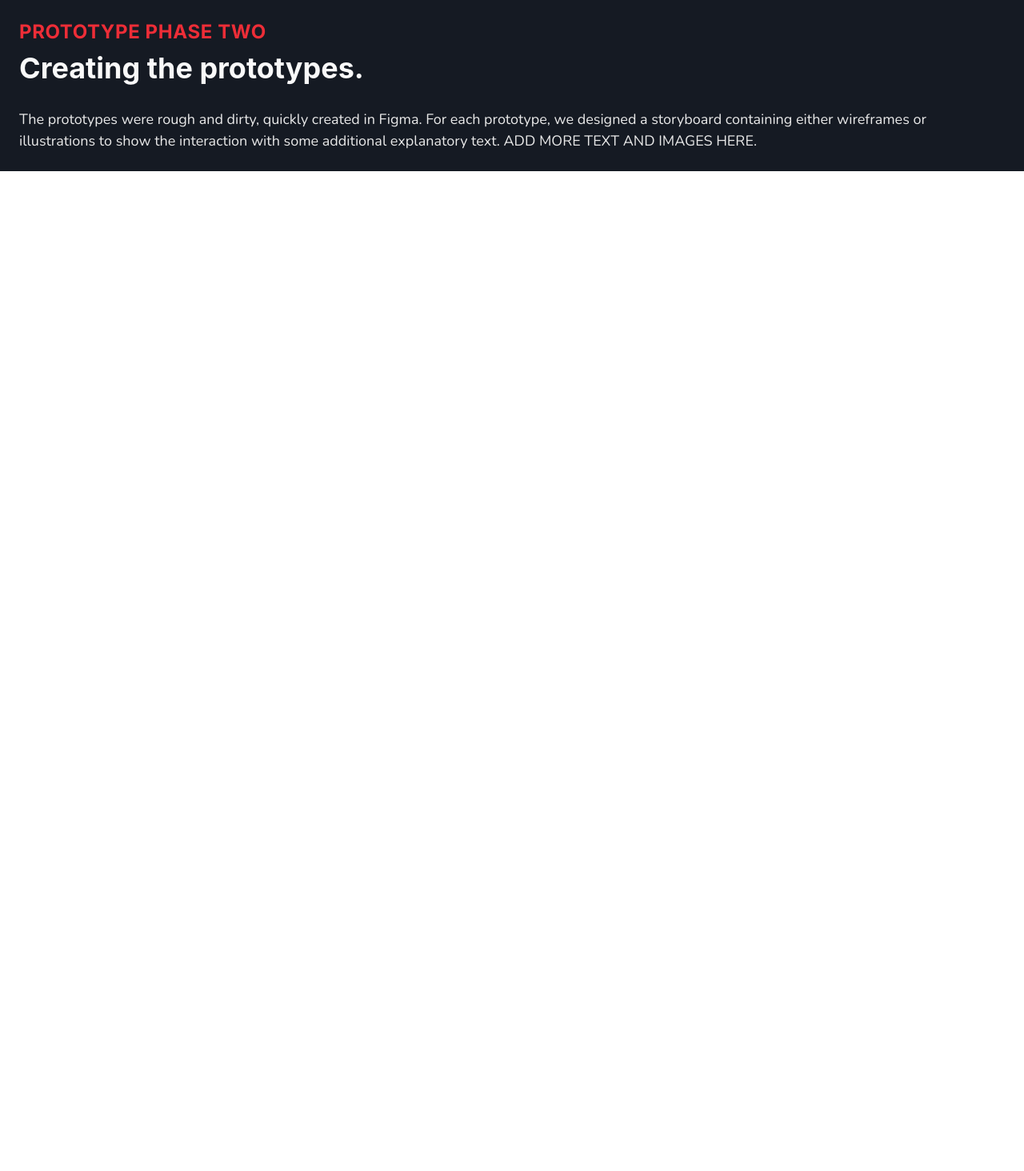
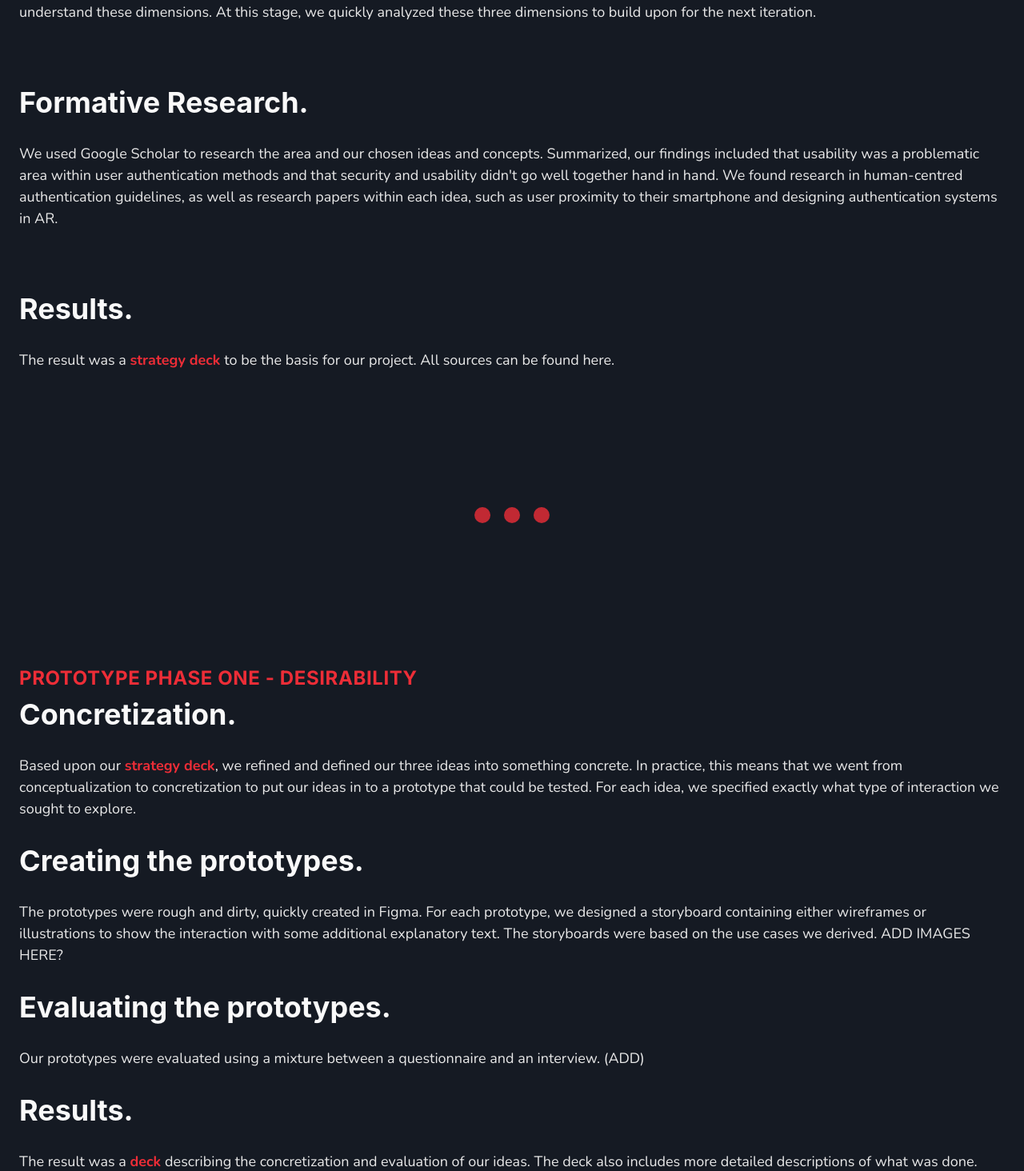
Before and after one commit to josefssonemil/portfolio-website-v2, a Next.js app: page /auth in a window 1280 px wide. Shown: the part 2470-3934 px from the top of the page at 80% size. Before the commit the page ends 2724 px from the top, so only its background shows below. Built offline with nearby package versions, Linux system fonts and the light colour scheme.

Commit message:
Add auth content and add new hero divider

```diff
--- a/pages/auth.tsx
+++ b/pages/auth.tsx
@@ -28,7 +28,7 @@ export default function Auth() {
                         </div>
 
                         <div className="">
-                            <svg xmlns="http://www.w3.org/2000/svg" fill="#151A23" stroke="#ED2D37" stroke-width="0.2" width="100%" height="100%" viewBox="0 0 24 24"><path d="M22 4h-20c-1.104 0-2 .896-2 2v12c0 1.104.896 2 2 2h20c1.104 0 2-.896 2-2v-12c0-1.104-.896-2-2-2zm-19 5.78c0-.431.349-.78.78-.78h.428v1.125h-1.208v-.345zm0 .764h1.208v.968h-1.208v-.968zm0 1.388h1.208v1.068h-.428c-.431 0-.78-.349-.78-.78v-.288zm3 5.068h-3v-1h3v1zm1-4.78c0 .431-.349.78-.78.78h-.429v-1.068h1.209v.288zm0-.708h-1.209v-.968h1.209v.968zm0-1.387h-1.629v2.875h-.743v-4h1.592c.431 0 .78.349.78.78v.345zm4 6.875h-3v-1h3v1zm1-6.5c0-1.381 1.119-2.5 2.5-2.5.484 0 .937.138 1.32.377-.531.552-.857 1.3-.857 2.123 0 .824.327 1.571.857 2.123-.383.239-.836.377-1.32.377-1.381 0-2.5-1.119-2.5-2.5zm4 6.5h-3v-1h3v1zm5 0h-3v-1h3v1zm-2.5-4c-1.38 0-2.5-1.119-2.5-2.5s1.12-2.5 2.5-2.5c1.381 0 2.5 1.119 2.5 2.5s-1.119 2.5-2.5 2.5z" /></svg>
+                            <svg xmlns="http://www.w3.org/2000/svg" fill="#151A23" stroke="#ED2D37" stroke-width="0.2" width="80%" height="80%" viewBox="0 0 24 24"><path d="M22 4h-20c-1.104 0-2 .896-2 2v12c0 1.104.896 2 2 2h20c1.104 0 2-.896 2-2v-12c0-1.104-.896-2-2-2zm-19 5.78c0-.431.349-.78.78-.78h.428v1.125h-1.208v-.345zm0 .764h1.208v.968h-1.208v-.968zm0 1.388h1.208v1.068h-.428c-.431 0-.78-.349-.78-.78v-.288zm3 5.068h-3v-1h3v1zm1-4.78c0 .431-.349.78-.78.78h-.429v-1.068h1.209v.288zm0-.708h-1.209v-.968h1.209v.968zm0-1.387h-1.629v2.875h-.743v-4h1.592c.431 0 .78.349.78.78v.345zm4 6.875h-3v-1h3v1zm1-6.5c0-1.381 1.119-2.5 2.5-2.5.484 0 .937.138 1.32.377-.531.552-.857 1.3-.857 2.123 0 .824.327 1.571.857 2.123-.383.239-.836.377-1.32.377-1.381 0-2.5-1.119-2.5-2.5zm4 6.5h-3v-1h3v1zm5 0h-3v-1h3v1zm-2.5-4c-1.38 0-2.5-1.119-2.5-2.5s1.12-2.5 2.5-2.5c1.381 0 2.5 1.119 2.5 2.5s-1.119 2.5-2.5 2.5z" /></svg>
                         </div>
 
                     </div>
@@ -131,7 +131,13 @@ export default function Auth() {
 
 
 
-
+                    <div className="my-24">
+                        <svg className="mx-auto" width="100%" height="100%" fill="#ED2D37" opacity="0.8">
+                            <circle cx="47%" cy="60" r="10"></circle>
+                            <circle cx="50%" cy="60" r="10"></circle>
+                            <circle cx="53%" cy="60" r="10"></circle>
+                        </svg>
+                    </div>
 
                     <div className="flex flex-row justify-start items-center pl-2">
                         <div className="w-full ">
@@ -192,44 +198,150 @@ export default function Auth() {
                         Strategic design.
                     </h1>
 
-                    <p className="text-lg font-sub text-auth-subtext pt-6">
+                    <p className="text-lg font-sub text-auth-subtext py-6">
                         Viability, desirability and feasibility are the three components of strategic design. To make sure our
                         ideas were strategically solid, we sought to better understand these dimensions. At this stage, we quickly
-                        analyzed these three dimensions to build upon for the next iteration.<br></br> ADD IMAGE HERE.
-
+                        analyzed these three dimensions to build upon for the next iteration.<br></br>
                     </p>
 
-                    <h1 className="text-2xl tracking-wide font-bold uppercase font-main text-auth-red mt-10">Prototype Phase one</h1>
+                    <h1 className=" font-bold text-4xl text-auth-text pt-12">
+                        Formative Research.
+                    </h1>
+
+                    <p className="text-lg font-sub text-auth-subtext py-6">
+                        We used Google Scholar to research the area and our chosen ideas and concepts.
+                        Summarized, our findings included that usability was a problematic area
+                        within user authentication methods and that security and usability didn't go well together hand in hand.
+                        We found research in human-centred authentication guidelines, as well as research papers within each
+                        idea, such as user proximity to their smartphone and designing authentication systems in AR.
+                    </p>
+
+                    <h1 className=" font-bold text-4xl text-auth-text pt-12">
+                        Results.
+                    </h1>
+
+                    <p className="text-lg font-sub text-auth-subtext py-6">
+                        The result was a <a className="font-bold text-auth-red hover:text-pBlue-2" href="https://www.behance.net/gallery/105053289/Strategy-Deck-Mobile-Computing" target="_blank">strategy deck </a>to be the basis for our project.
+                        All sources can be found here.
+                    </p>
+
+
+                    <div className="my-24">
+                        <svg className="mx-auto" width="100%" height="100%" fill="#ED2D37" opacity="0.8">
+                            <circle cx="47%" cy="60" r="10"></circle>
+                            <circle cx="50%" cy="60" r="10"></circle>
+                            <circle cx="53%" cy="60" r="10"></circle>
+                        </svg>
+                    </div>
+
+
+
+                    <h1 className="text-2xl tracking-wide font-bold uppercase font-main text-auth-red mt-24">Prototype Phase one - desirability</h1>
+
+
+                    <h1 className=" font-bold text-4xl text-auth-text">
+                        Concretization.
+                    </h1>
+
+                    <p className="text-lg font-sub text-auth-subtext py-6">
+                        Based upon our <a className="font-bold text-auth-red hover:text-pBlue-2" href="https://www.behance.net/gallery/105053289/Strategy-Deck-Mobile-Computing" target="_blank">strategy deck</a>,
+                        we refined and defined our three ideas into something concrete. In practice, this means that we
+                        went from conceptualization to concretization to put our ideas in to a prototype that could be tested.
+                        For each idea, we specified exactly what type of interaction we sought to explore.
+                    </p>
 
 
                     <h1 className=" font-bold text-4xl text-auth-text">
                         Creating the prototypes.
                     </h1>
 
-                    <p className="text-lg font-sub text-auth-subtext pt-6">
+                    <p className="text-lg font-sub text-auth-subtext py-6">
                         The prototypes were rough and dirty, quickly created in Figma. For each prototype,
                         we designed a storyboard containing either wireframes or illustrations to show the interaction with
-                        some additional explanatory text.
+                        some additional explanatory text. The storyboards were based on the use cases we derived.
 
-                        ADD MORE TEXT AND IMAGES HERE.
+                        ADD IMAGES HERE?
 
                     </p>
 
+                    <h1 className=" font-bold text-4xl text-auth-text">
+                        Evaluating the prototypes.
+                    </h1>
 
-                    <h1 className="text-2xl tracking-wide font-bold uppercase font-main text-auth-red mt-10">Prototype Phase two</h1>
+                    <p className="text-lg font-sub text-auth-subtext py-6">
+                        Our prototypes were evaluated using a mixture between a questionnaire and an interview. (ADD)
+
+                    </p>
+
+                    <h1 className=" font-bold text-4xl text-auth-text">
+                        Results.
+                    </h1>
+
+                    <p className="text-lg font-sub text-auth-subtext py-6">
+                        The result was a <a className="font-bold text-auth-red hover:text-pBlue-2" href="https://www.behance.net/gallery/105760889/Construction-and-evaluation-of-three-prototypes" target="_blank">deck </a> describing the concretization and evaluation of our ideas.
+                        The deck also includes more detailed descriptions of what was done.
+                    </p>
+
+
+                    <div className="my-24">
+                        <svg className="mx-auto" width="100%" height="100%" fill="#ED2D37" opacity="0.8">
+                            <circle cx="47%" cy="60" r="10"></circle>
+                            <circle cx="50%" cy="60" r="10"></circle>
+                            <circle cx="53%" cy="60" r="10"></circle>
+                        </svg>
+                    </div>
+
+                    <h1 className="text-2xl tracking-wide font-bold uppercase font-main text-auth-red mt-24">Prototype Phase two - feasibility</h1>
 
 
                     <h1 className=" font-bold text-4xl text-auth-text">
-                        Creating the prototypes.
+                        Why feasibility?
                     </h1>
 
-                    <p className="text-lg font-sub text-auth-subtext pt-6">
-                        The prototypes were rough and dirty, quickly created in Figma. For each prototype,
-                        we designed a storyboard containing either wireframes or illustrations to show the interaction with
-                        some additional explanatory text.
+                    <p className="text-lg font-sub text-auth-subtext py-6">
+                        Having explored desirability in the first prototype phase, we felt that we needed to explore feasibility
+                        for our remaining prototypes. In a limited time scope, we needed to make sure that we could actually
+                        implement the desired functionality. Here, we didn't focus on the design and the interaction at all. We just
+                        wanted to quickly build and mock up the required functionality.
+                    </p>
 
-                        ADD MORE TEXT AND IMAGES HERE.
+                    <h1 className=" font-bold text-4xl text-auth-text">
+                        Technical constraints.
+                    </h1>
 
+                    <p className="text-lg font-sub text-auth-subtext py-6">
+                        We listed the technical core that would have to work in order for the interaction work from a technical perspective.
+                    </p>
+
+                    <p className="text-lg font-sub text-auth-subtext">
+                        <span className="font-bold text-auth-red text-2xl">1.</span> Decide upon sensors to use in the device
+                    </p>
+
+                    <p className="text-lg font-sub text-auth-subtext">
+                        <span className="font-bold text-auth-red text-2xl">2.</span> Does our current choice of implementation tools support using the sensors?
+                    </p>
+
+                    <p className="text-lg font-sub text-auth-subtext">
+                        <span className="font-bold text-auth-red text-2xl">3.</span> Difficulty; are we proficient enough in programming to do the actual implementation?
+                    </p>
+
+                    <h1 className=" font-bold text-4xl text-auth-text py-6">
+                        Technical evaluation.
+                    </h1>
+                    <p className="text-lg font-sub text-auth-subtext">
+                        <span className="font-bold text-auth-red text-2xl">1.</span> For the sound proximity prototype,
+                        we needed Bluetooth/GPS (for sensing proximity), speakers (for outputting frequency) and microphone (for reading frequency).
+                    </p>
+
+                    <p className="text-lg font-sub text-auth-subtext">
+                        <span className="font-bold text-auth-red text-2xl">2.</span> Since we used Kotlin which guaranteed us Android Native Code,
+                        we had full access to the three sensors needed.
+                    </p>
+
+                    <p className="text-lg font-sub text-auth-subtext">
+                        <span className="font-bold text-auth-red text-2xl">3.</span> In this step, we created the prototype. Essentially, we wanted to test
+                        whether we could get a Bluetooth connection between two devices (or measure distance by GPS), test if we could output sound at a particular frequency
+                        and if we could read and confirm that frequency.
                     </p>
                 </div>
 
```
Also changed, not shown: components/hero.tsx (+8 -5 lines).
